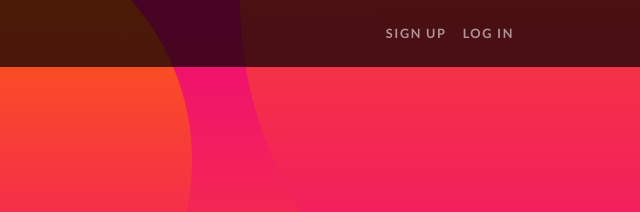
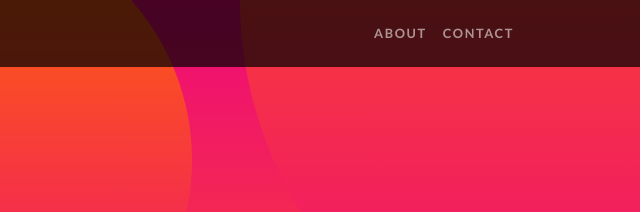
Before and after one commit to JLMaVen/GitHub_Colab, a plain HTML site: page index.html in a window 1280 px wide. Shown: the top 212 px of the page, 640-1280 px from the left. Drawn offline with nearby package versions, Linux system fonts and the light colour scheme; files that its build step writes are made by us from their sources; files whose address does not match are found by name.

Commit message:
Update index.html

```diff
--- a/index.html
+++ b/index.html
@@ -23,8 +23,8 @@
                 <button class="navbar-toggler" type="button" data-bs-toggle="collapse" data-bs-target="#navbarResponsive" aria-controls="navbarResponsive" aria-expanded="false" aria-label="Toggle navigation"><span class="navbar-toggler-icon"></span></button>
                 <div class="collapse navbar-collapse" id="navbarResponsive">
                     <ul class="navbar-nav ms-auto">
-                        <li class="nav-item"><a class="nav-link" href="#!">Sign Up</a></li>
-                        <li class="nav-item"><a class="nav-link" href="#!">Log In</a></li>
+                        <li class="nav-item"><a class="nav-link" href="#!">About</a></li>
+                        <li class="nav-item"><a class="nav-link" href="#!">Contact</a></li>
                     </ul>
                 </div>
             </div>
```
